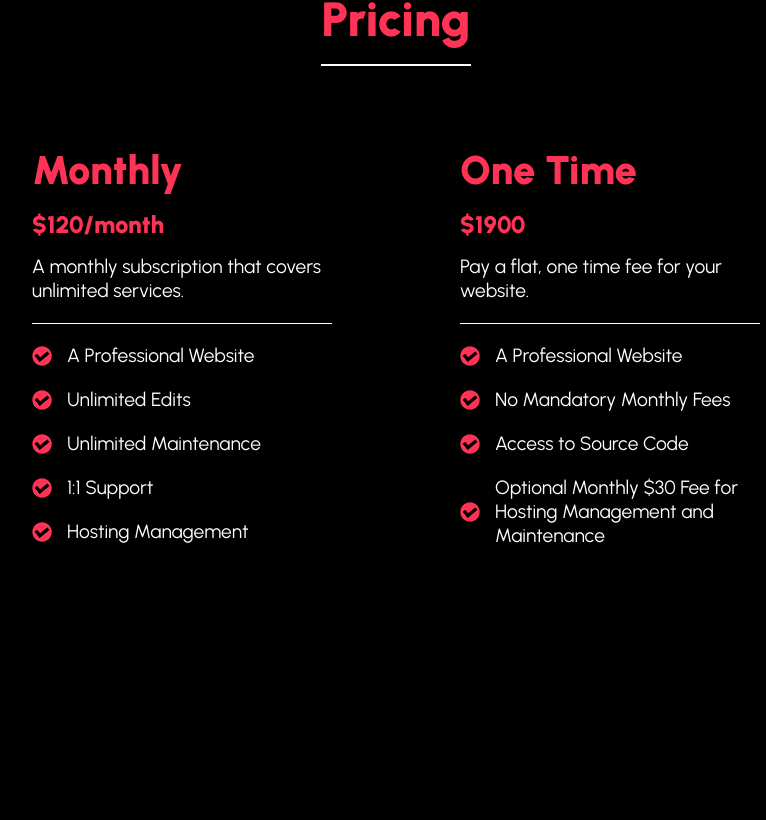
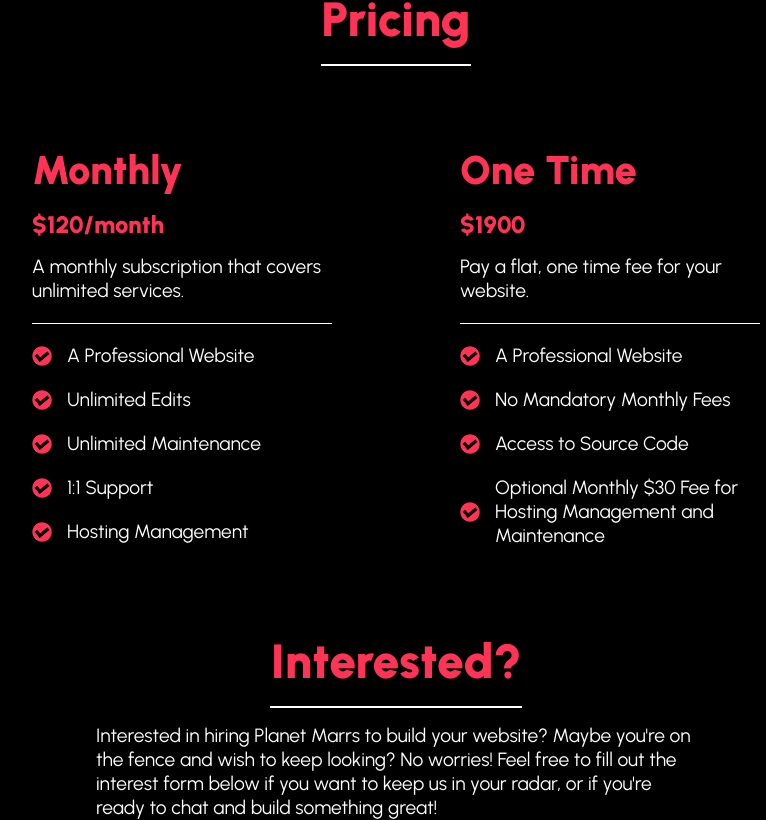
Before and after one commit to StaticCloud/Planet-Marrs, a Next.js app: page / in a window 1280 px wide. Shown: the part 2494-3314 px from the top of the page, without its empty margins (244-1010 px from the left). Before the commit the page ends 3126 px from the top, so only its background shows below. Built offline with nearby package versions, Linux system fonts and the light colour scheme.

Commit message:
added interest section

```diff
--- a/app/components/FeaturesSection.tsx
+++ b/app/components/FeaturesSection.tsx
@@ -51,7 +51,7 @@ function Card({ title, text, image }: CardInfo) {
 
 export default function FeaturesSection() {
     return (
-        <section className={style.featureSection}>
+        <section className={style.featureSection} id="features">
             <h1 className="sectionTitle">What We Offer</h1>
             {features.map(feature => Card({ title: feature.title, text: feature.text, image: feature.image }))}
         </section>
--- /dev/null
+++ b/app/components/InterestSection.tsx
@@ -0,0 +1,10 @@
+import style from './styles/InterestSection.module.css'
+
+export default function InterestSection() {
+    return (
+        <section className={style.interestSection} id="interest">
+            <h1 className='sectionTitle'>Interested?</h1>
+            <p>Interested in hiring Planet Marrs to build your website? Maybe you're on the fence and wish to keep looking? No worries! Feel free to fill out the interest form below if you want to keep us in your radar, or if you're ready to chat and build something great!</p>
+        </section>
+    );
+}
--- a/app/components/LandingSection.tsx
+++ b/app/components/LandingSection.tsx
@@ -2,7 +2,7 @@ import styles from "./styles/LandingSection.module.css"
 
 export default function LandingSection() {
     return (
-        <section className={styles.landingSection}>
+        <section className={styles.landingSection} id="landing">
             <div className={styles.landingText}>
                 <h1>Professional, lightweight, and fast websites.</h1>
                 <p>Planet Marrs provides customers with websites that are coded from the ground up, responsive, and free from the frustration, visual limitations, or bloat of website builders.</p>
--- a/app/components/PricingSection.tsx
+++ b/app/components/PricingSection.tsx
@@ -55,7 +55,7 @@ function PricingCard({ tier, description, price, features }: CardInfo) {
 
 export default function PricingSection() {
     return (
-        <section className={style.pricingSection}>
+        <section className={style.pricingSection} id="pricing">
             <h1 className='sectionTitle'>Pricing</h1>
             <div className={style.pricingCardWrapper}>
                 {pricingOptions.map(option => PricingCard({ tier: option.tier, description: option.description, price: option.price, features: option.features }))}
--- /dev/null
+++ b/app/components/styles/InterestSection.module.css
@@ -0,0 +1,9 @@
+.interestSection {
+    display: flex;
+    align-items: center;
+    flex-direction: column;
+}
+
+.interestSection p {
+    max-width: 600px;
+}
--- a/app/page.tsx
+++ b/app/page.tsx
@@ -1,6 +1,7 @@
 import LandingSection from "./components/LandingSection"
 import FeaturesSection from "./components/FeaturesSection"
 import PricingSection from "./components/PricingSection"
+import InterestSection from "./components/InterestSection"
 
 export default function Home() {
   return (
@@ -8,6 +9,7 @@ export default function Home() {
         <LandingSection/>
         <FeaturesSection/>
         <PricingSection/>
+        <InterestSection/>
       </>
   )
 }
```
